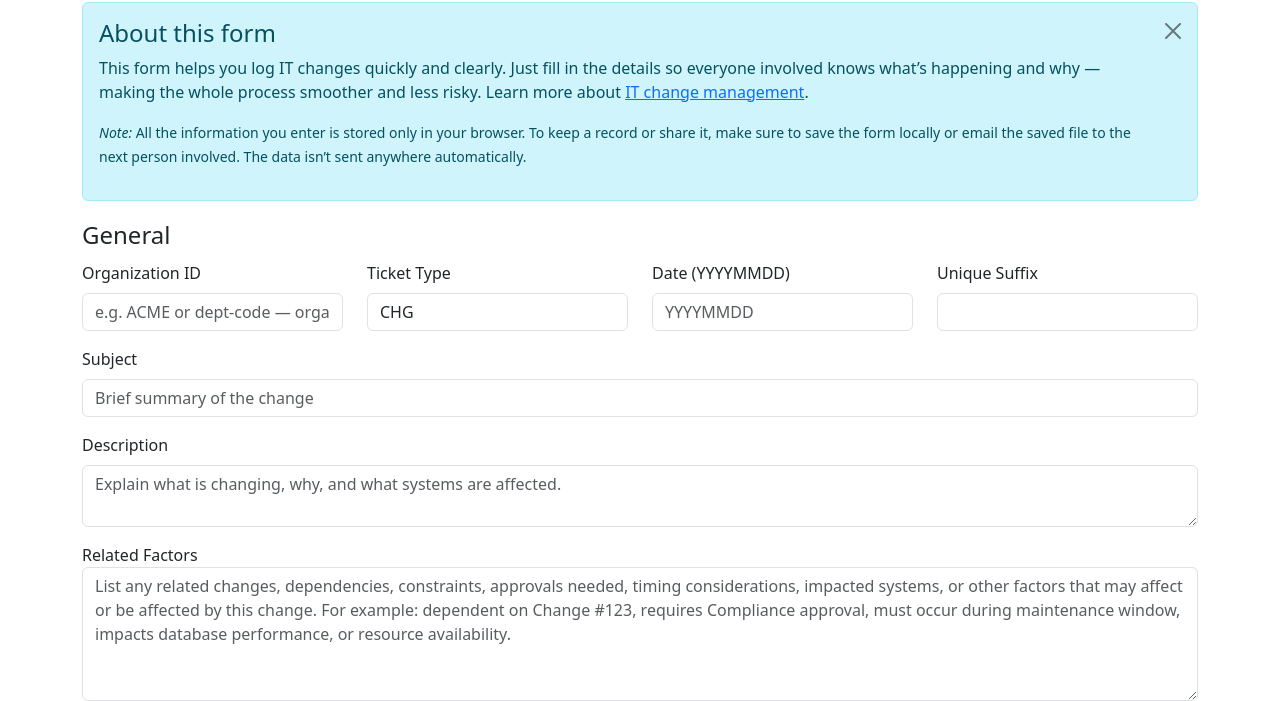
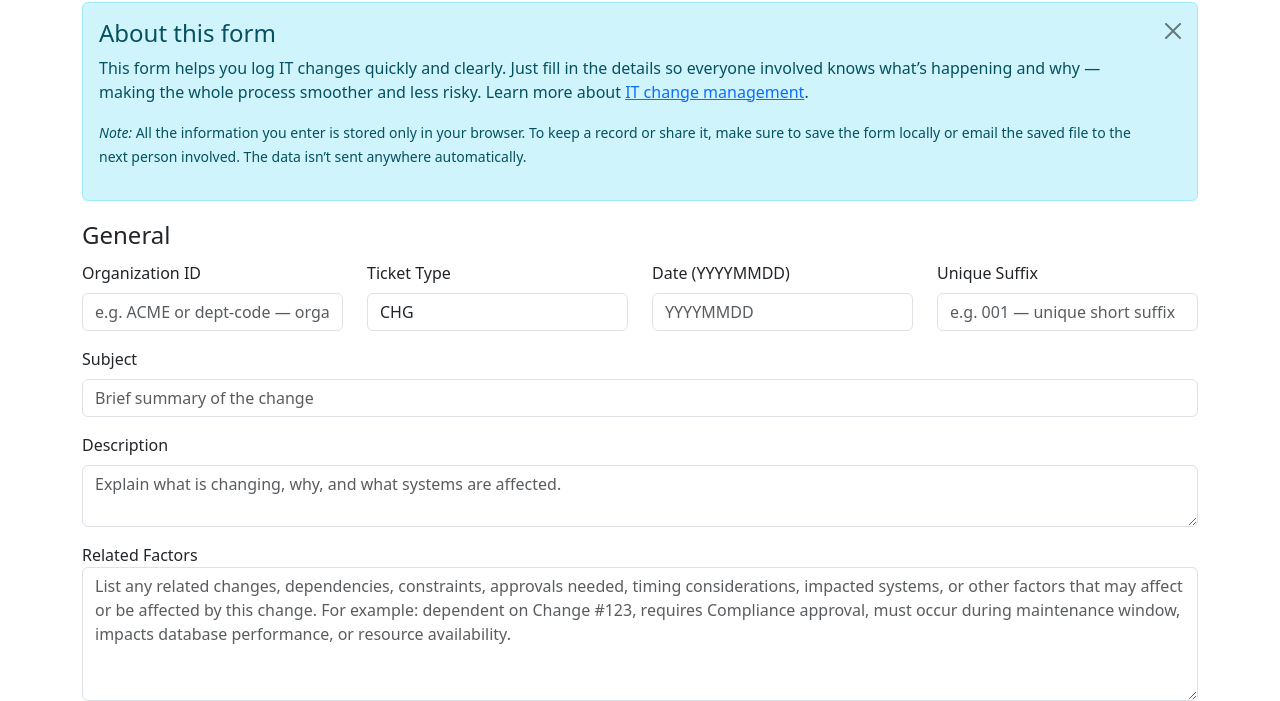
Before and after one commit to jvestman/gitsm, a plain HTML site: page rfc.html in a window 1280 px wide. Shown: the part 118-819 px from the top of the page. Drawn offline with nearby package versions, Linux system fonts and the light colour scheme.

Commit message:
Added tooltips for id parts

```diff
--- a/rfc.html
+++ b/rfc.html
@@ -35,7 +35,7 @@
                 <div class="row mb-3" id="rfcIdGroup">
                     <div class="col-md-3">
                         <label for="orgId" class="form-label">Organization ID</label>
-                        <input type="text" class="form-control" id="orgId" name="orgId" required placeholder="e.g. ACME or dept-code — organization identifier">
+                        <input type="text" class="form-control" id="orgId" name="orgId" required placeholder="e.g. ACME or dept-code — organization identifier" data-bs-toggle="tooltip" data-bs-placement="top" title="Short organization identifier used in the RFC ID (e.g. ACME or dept-code).">
                     </div>
                     <div class="col-md-3">
                         <label for="ticketType" class="form-label">Ticket Type</label>
@@ -43,17 +43,17 @@
                     </div>
                     <div class="col-md-3">
                         <label for="changeDate" class="form-label">Date (YYYYMMDD)</label>
-                        <input type="text" class="form-control" id="changeDate" name="changeDate" pattern="\d{8}" placeholder="YYYYMMDD" required>
+                        <input type="text" class="form-control" id="changeDate" name="changeDate" pattern="\d{8}" placeholder="YYYYMMDD" required data-bs-toggle="tooltip" data-bs-placement="top" title="Enter the date as YYYYMMDD (e.g. 20251019). This value is used in the RFC ID.">
                     </div>
                     <div class="col-md-3">
                         <label for="uniqueSuffix" class="form-label">Unique Suffix</label>
-                        <input type="text" class="form-control" id="uniqueSuffix" name="uniqueSuffix" required>
+                        <input type="text" class="form-control" id="uniqueSuffix" name="uniqueSuffix" required placeholder="e.g. 001 — unique short suffix" data-bs-toggle="tooltip" data-bs-placement="top" title="Unique short identifier used in the RFC ID (e.g. 001 or sequence). Avoid spaces; use alphanumerics or hyphens.">
                     </div>
                 </div>
 
                 <div class="mb-3">
                     <label for="generalSubject" class="form-label">Subject</label>
-                    <input type="text" class="form-control" id="generalSubject" name="generalSubject" placeholder="Brief summary of the change" required>
+                    <input type="text" class="form-control" id="generalSubject" name="generalSubject" placeholder="Brief summary of the change" required data-bs-toggle="tooltip" data-bs-placement="top" title="One-line summary of the change; appears in the RFC title and iCal summary. Keep it short.">
                 </div>
                 <div class="mb-3">
                     <label for="generalDesc" class="form-label">Description</label>
```
